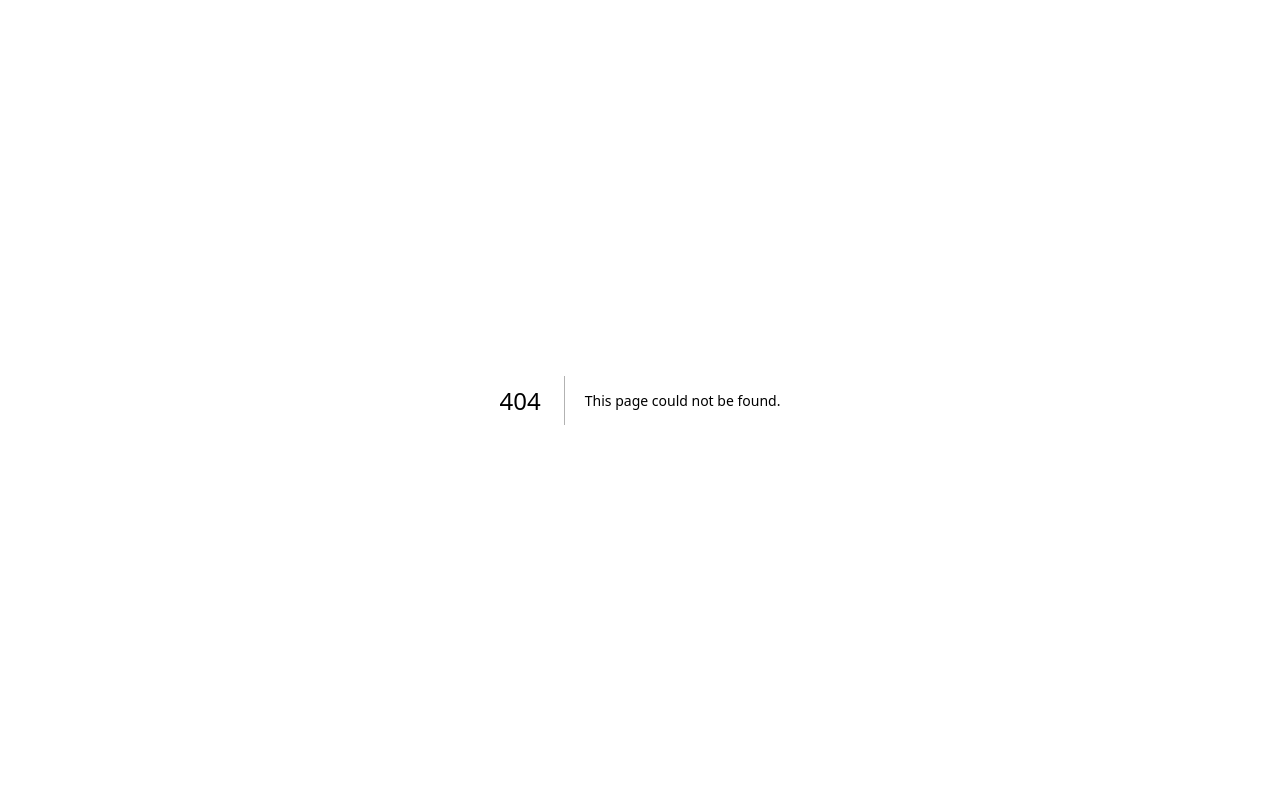
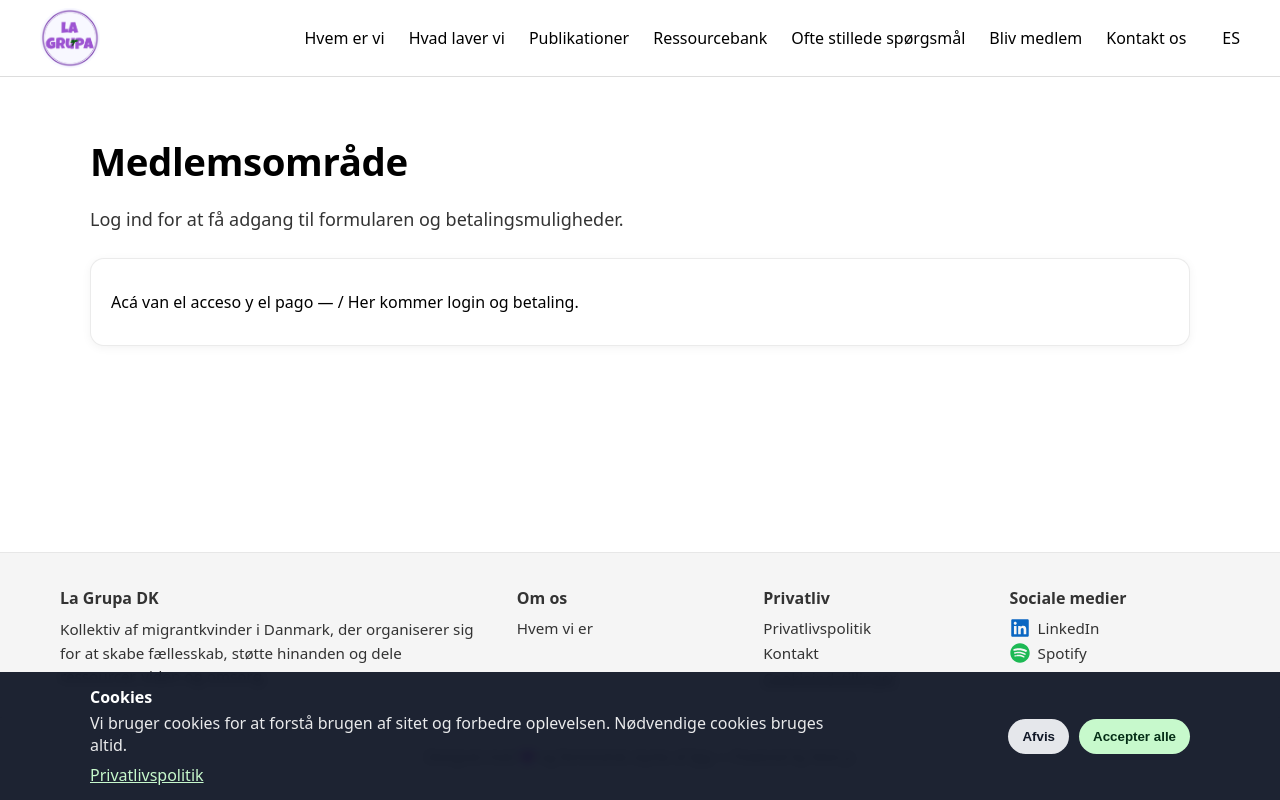
Before and after one commit to LaGrupa/lagrupadk, a Next.js app: page /da/asociate in a window 1280 px wide. Before the commit this address had no page. Built offline with nearby package versions, Linux system fonts and the light colour scheme; no server answers.

Commit message:
added tab for membership

```diff
--- /dev/null
+++ b/src/app/[locale]/asociate/Asociate.module.css
@@ -0,0 +1,38 @@
+/* src/app/[locale]/asociate/Asociate.module.css */
+
+/* Layout */
+.container {
+  max-width: 1100px;
+  margin: 0 auto;
+  padding: 2rem 1rem;
+}
+
+/* Typography */
+.title {
+  font-size: clamp(1.8rem, 1.2rem + 2vw, 2.4rem);
+  font-weight: 700;
+  letter-spacing: -0.01em;
+  margin-bottom: 0.75rem;
+}
+
+.lead {
+  font-size: clamp(1rem, 0.95rem + 0.3vw, 1.125rem);
+  color: #333;
+  line-height: 1.6;
+  margin-bottom: 1.5rem;
+}
+
+/* Placeholder card area */
+.placeholder {
+  display: grid;
+  grid-template-columns: 1fr;
+  gap: 1rem;
+}
+
+.card {
+  border-radius: 14px;
+  background: #fff;
+  border: 1px solid rgba(0, 0, 0, 0.08);
+  box-shadow: 0 2px 10px rgba(0, 0, 0, 0.05);
+  padding: 1rem 1.25rem;
+}
--- /dev/null
+++ b/src/app/[locale]/asociate/page.tsx
@@ -0,0 +1,28 @@
+// src/app/[locale]/asociate/page.tsx
+"use client";
+
+import styles from "./Asociate.module.css";
+import { useT } from "@/i18n";
+
+export default function AsociatePage() {
+  const { t } = useT("asociate");
+
+  return (
+    <main className={styles.container}>
+      <h1 className={styles.title}>
+        {(t("title") as string) ?? "Área de Socias"}
+      </h1>
+      <p className={styles.lead}>
+        {(t("intro") as string) ??
+          "Iniciá sesión para acceder al formulario y pago."}
+      </p>
+
+      {/* We’ll add login + payment buttons here in the next steps */}
+      <div className={styles.placeholder}>
+        <div className={styles.card}>
+          <p>Acá van el acceso y el pago — / Her kommer login og betaling.</p>
+        </div>
+      </div>
+    </main>
+  );
+}
--- a/src/components/Navbar.tsx
+++ b/src/components/Navbar.tsx
@@ -15,8 +15,7 @@ export default function Navbar() {
   const otherLocale = locale === "es" ? "da" : "es";
 
   // Strip leading locale from current path (e.g. /es/faq -> /faq, /da -> /)
-  const switchPath =
-    pathname.replace(/^\/(es|da)(?=\/|$)/, "") || "/";
+  const switchPath = pathname.replace(/^\/(es|da)(?=\/|$)/, "") || "/";
 
   // Close on ESC
   useEffect(() => {
@@ -29,14 +28,21 @@ export default function Navbar() {
   useEffect(() => {
     const prev = document.body.style.overflow;
     document.body.style.overflow = open ? "hidden" : prev;
-    return () => { document.body.style.overflow = prev; };
+    return () => {
+      document.body.style.overflow = prev;
+    };
   }, [open]);
 
   return (
     <header className={styles.header}>
       <nav className={styles.navbar} aria-label="Principal">
         {/* Logo -> locale home */}
-        <Link href="/" locale={locale} className={styles.logo} onClick={() => setOpen(false)}>
+        <Link
+          href="/"
+          locale={locale}
+          className={styles.logo}
+          onClick={() => setOpen(false)}
+        >
           <Image
             src="/logo.png"
             alt="La Grupa DK"
@@ -49,12 +55,41 @@ export default function Navbar() {
 
         {/* Desktop menu */}
         <ul className={styles.menu}>
-          <li><Link href="/quienes-somos" locale={locale}>{t("who")}</Link></li>
-          <li className={styles.hasSub}><Link href="/que-hacemos" locale={locale}>{t("what")}</Link></li>
-          <li><Link href="/publicaciones" locale={locale}>{t("pubs")}</Link></li>
-          <li><Link href="/recursero" locale={locale}>{t("resources")}</Link></li>
-          <li><Link href="/faq" locale={locale}>{t("faq")}</Link></li>
-          <li><Link href="/contact" locale={locale}>{t("contact")}</Link></li>
+          <li>
+            <Link href="/quienes-somos" locale={locale}>
+              {t("who")}
+            </Link>
+          </li>
+          <li className={styles.hasSub}>
+            <Link href="/que-hacemos" locale={locale}>
+              {t("what")}
+            </Link>
+          </li>
+          <li>
+            <Link href="/publicaciones" locale={locale}>
+              {t("pubs")}
+            </Link>
+          </li>
+          <li>
+            <Link href="/recursero" locale={locale}>
+              {t("resources")}
+            </Link>
+          </li>
+          <li>
+            <Link href="/faq" locale={locale}>
+              {t("faq")}
+            </Link>
+          </li>
+          <li>
+            <Link href="/asociate" locale={locale}>
+              {t("asociate") as string}
+            </Link>
+          </li>
+          <li>
+            <Link href="/contact" locale={locale}>
+              {t("contact")}
+            </Link>
+          </li>
 
           {/* Locale switcher (preserves path via I18nLink) */}
           <li style={{ marginLeft: 12 }}>
@@ -85,14 +120,44 @@ export default function Navbar() {
       />
 
       {/* Mobile menu */}
-      <div id="mobile-menu" className={`${styles.mobile} ${open ? styles.open : ""}`}>
+      <div
+        id="mobile-menu"
+        className={`${styles.mobile} ${open ? styles.open : ""}`}
+      >
         <ul className={styles.mobileList} onClick={() => setOpen(false)}>
-          <li><Link href="/quienes-somos" locale={locale}>{t("who")}</Link></li>
-          <li><Link href="/que-hacemos" locale={locale}>{t("what")}</Link></li>
-          <li><Link href="/publicaciones" locale={locale}>{t("pubs")}</Link></li>
-          <li><Link href="/recursero" locale={locale}>{t("resources")}</Link></li>
-          <li><Link href="/faq" locale={locale}>{t("faq")}</Link></li>
-          <li><Link href="/contact" locale={locale}>{t("contact")}</Link></li>
+          <li>
+            <Link href="/quienes-somos" locale={locale}>
+              {t("who")}
+            </Link>
+          </li>
+          <li>
+            <Link href="/que-hacemos" locale={locale}>
+              {t("what")}
+            </Link>
+          </li>
+          <li>
+            <Link href="/publicaciones" locale={locale}>
+              {t("pubs")}
+            </Link>
+          </li>
+          <li>
+            <Link href="/recursero" locale={locale}>
+              {t("resources")}
+            </Link>
+          </li>
+          <li>
+            <Link href="/faq" locale={locale}>
+              {t("faq")}
+            </Link>
+          </li>
+          <li>
+            <Link href="/asociate" locale={locale}>
+              {t("asociate") as string}
+            </Link>
+          </li>
+          <Link href="/contact" locale={locale}>
+            {t("contact")}
+          </Link>
           <li style={{ marginTop: 8 }}>
             <Link href={switchPath} locale={otherLocale}>
               {otherLocale.toUpperCase()}
--- a/src/messages/da.json
+++ b/src/messages/da.json
@@ -5,6 +5,7 @@
     "pubs": "Publikationer",
     "resources": "Ressourcebank",
     "faq": "Ofte stillede spørgsmål",
+    "asociate": "Bliv medlem",
     "contact": "Kontakt os"
   },
   "hero": {
@@ -237,5 +238,12 @@
       "visit": "Besøg",
       "close": "Luk"
     }
+  },
+  "members": {
+  "become a member": "Bliv medleme"
+  },
+    "asociate": {
+    "title": "Medlemsområde",
+    "intro": "Log ind for at få adgang til formularen og betalingsmuligheder."
   }
 }
--- a/src/messages/es.json
+++ b/src/messages/es.json
@@ -5,6 +5,7 @@
     "pubs": "Publicaciones",
     "resources": "Recursero",
     "faq": "Preguntas frecuentes",
+    "asociate": "Asociate",
     "contact": "Contacto"
   },
   "hero": {
@@ -238,5 +239,11 @@
       "visit": "Visitar",
       "close": "Cerrar"
     }
-  }
+  },
+  "members": {
+    "become a member": "Asociate"
+},
+
+  "title": "Área de Miembros",
+  "intro": "Inicia sesión para acceder al formulario y opciones de pago."
 }
```
